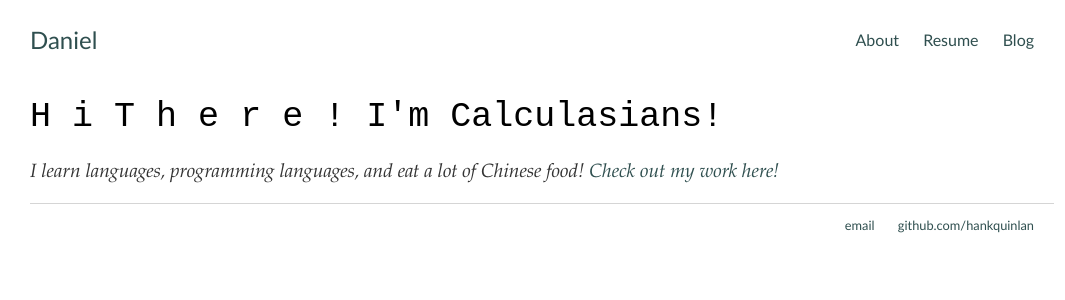
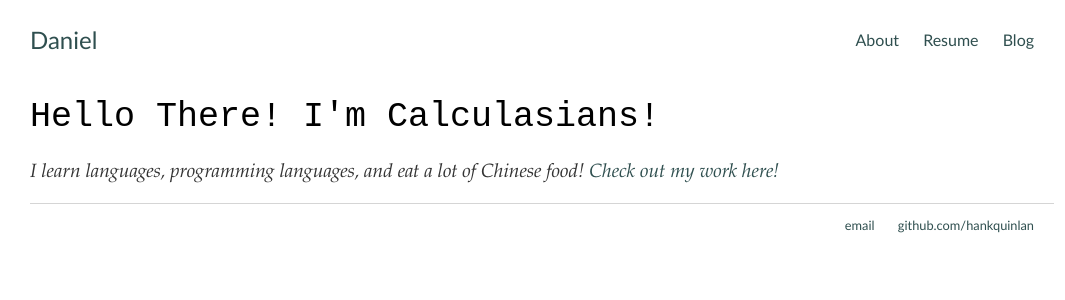
Before and after one commit to Calculasians/calculasians.github.io, a Jekyll site: the page built from index.html, in a window 1280 px wide. Shown: the top 300 px of the page, without its empty margins (98-1163 px from the left). Built offline with Jekyll 4.4.1, drawn with Linux system fonts in a browser that asks for light colours.

Commit message:
Update index.html

```diff
--- a/index.html
+++ b/index.html
@@ -3,15 +3,7 @@ layout: default
 title: A Website in the Making
 ---
 <div class="blurb">
-	<h1><it>H</it>
-		<it>i </it>
-		<it>T</it>
-		<it>h</it>
-		<it>e</it>
-		<it>r</it>
-		<it>e</it>
-		<it>!</it>
-		I'm Calculasians!</h1>
+	<h1>Hello There! I'm Calculasians!</h1>
 	<p class="sub-header">I learn languages, programming languages, and eat a lot of Chinese food! <a href="/about">Check out my work here!</a></p>
 </div><!-- /.blurb -->
 
```
